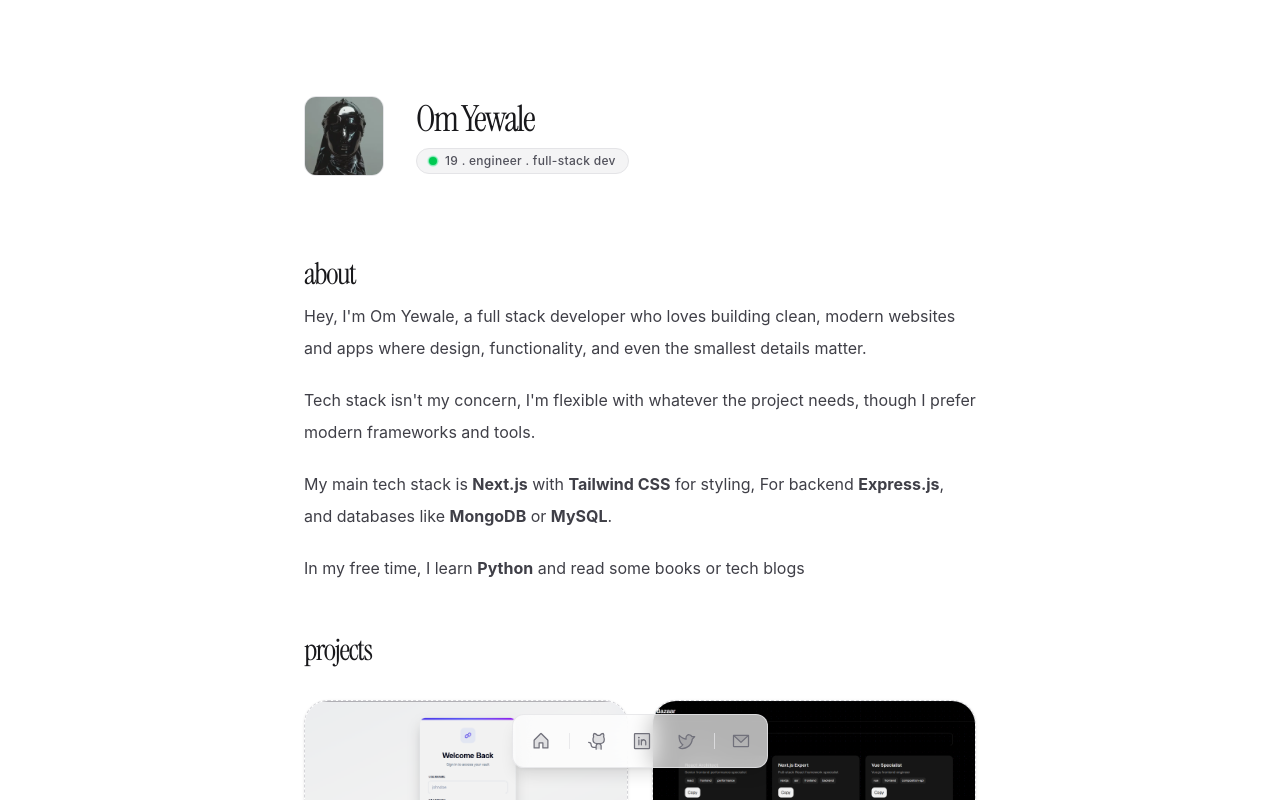
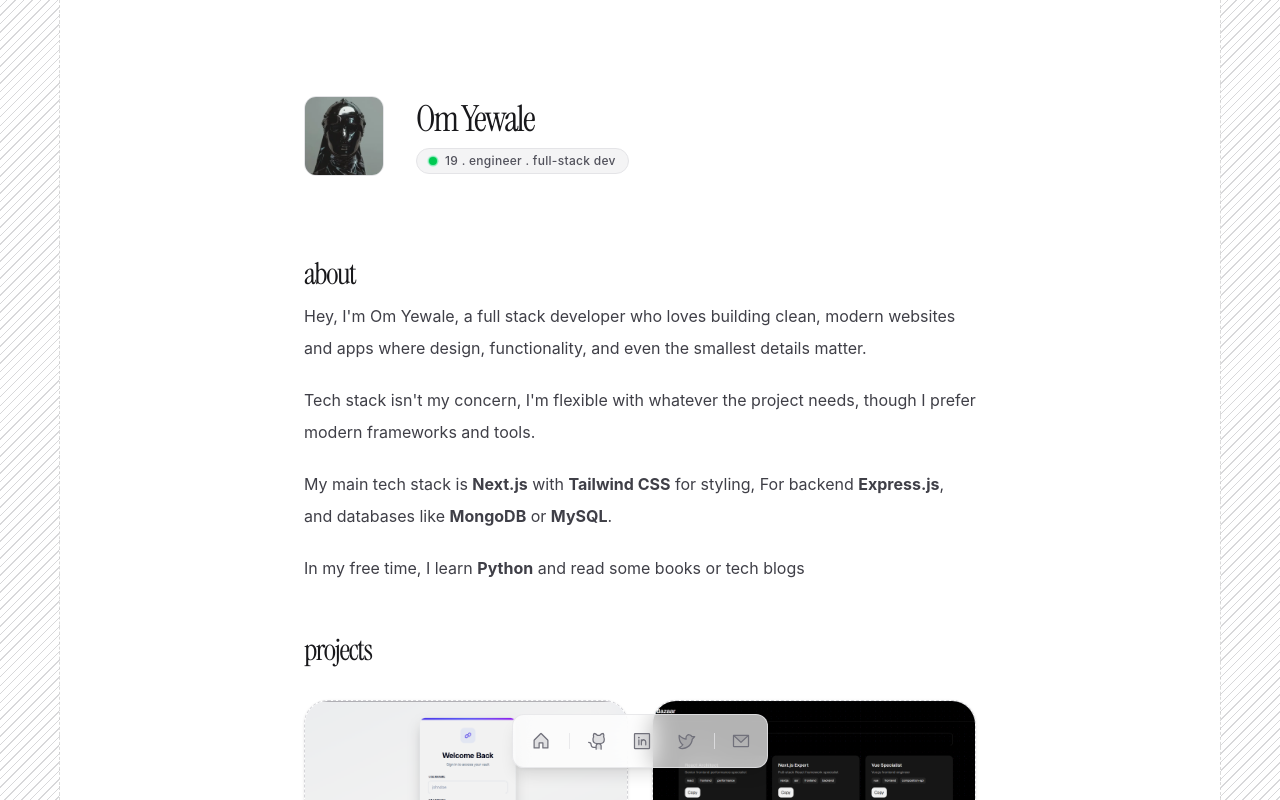
Before and after one commit to OMEE-Y/omfolio, a Next.js app: page / in a window 1280 px wide. Shown: the top 800 px of the page. Built offline with nearby package versions, Linux system fonts and the light colour scheme.

Commit message:
ui improved

```diff
--- a/src/app/page.tsx
+++ b/src/app/page.tsx
@@ -17,11 +17,35 @@ import { Footer } from "@/components/footer";
 import Header from "@/components/header";
 import AboutSection from "@/components/about";
 
+export default function Portfolio() {
+  // Common style for the stripe pattern
+  const stripeStyle = {
+    backgroundImage: "repeating-linear-gradient(-45deg, transparent, transparent 2px, currentColor 2px, currentColor 3px, transparent 3px, transparent 6px)"
+  };
 
-export default function Portfolio() {
   return (
-    <div className="min-h-screen bg-white dark:bg-[#050505] text-zinc-700 dark:text-zinc-400 selection:bg-black dark:selection:bg-white selection:text-white dark:selection:text-black font-sans antialiased px-6 py-24 transition-colors duration-500">
-      <div className="max-w-2xl mx-auto pb-32">
+    <div
+      className="relative min-h-screen bg-white dark:bg-[#050505] text-zinc-700 dark:text-zinc-400 selection:bg-black dark:selection:bg-white selection:text-white dark:selection:text-black font-sans antialiased px-6 py-24 transition-colors duration-500"
+      style={{ scrollbarGutter: 'stable' }} // Ensures the right side doesn't shift when scrolling
+    >
+
+      {/* BACKGROUND LAYER: Stripes */}
+      {/* Hidden on mobile, visible on medium screens and up */}
+      <div className="fixed inset-0 pointer-events-none z-0 overflow-hidden">
+        {/* Left Stripe */}
+        <div
+          className="hidden md:block absolute left-0 top-0 bottom-0 w-[60px] dark:opacity-[0.15] opacity-[0.2] border-r border-dashed dark:border-[#eee] border-[#000]/70"
+          style={stripeStyle}
+        />
+        {/* Right Stripe */}
+        <div
+          className="hidden md:block absolute right-0 top-0 bottom-0 w-[60px] dark:opacity-[0.15] opacity-[0.2] border-l border-dashed dark:border-[#eee] border-[#000]/70"
+          style={stripeStyle}
+        />
+      </div>
+
+      {/* CONTENT LAYER: Stays on top of stripes */}
+      <div className="relative z-10 max-w-2xl mx-auto pb-32">
         <Header />
 
         <AboutSection />
@@ -64,10 +88,10 @@ export default function Portfolio() {
           <TechIcon />
         </div>
 
-
         <EducationPage />
         <Gears />
 
+        {/* Floating Nav */}
         <nav className="fixed bottom-8 left-1/2 -translate-x-1/2 bg-white/70 dark:bg-[#0a0a0a]/70 backdrop-blur-md border border-zinc-200/80 dark:border-white/10 px-2 py-1.5 rounded-xl flex items-center gap-1 shadow-lg z-50">
           <NavItem icon={House} href="/" external={false} />
           <div className="w-px h-4 bg-zinc-200/80 dark:bg-white/10 mx-1" />
```
